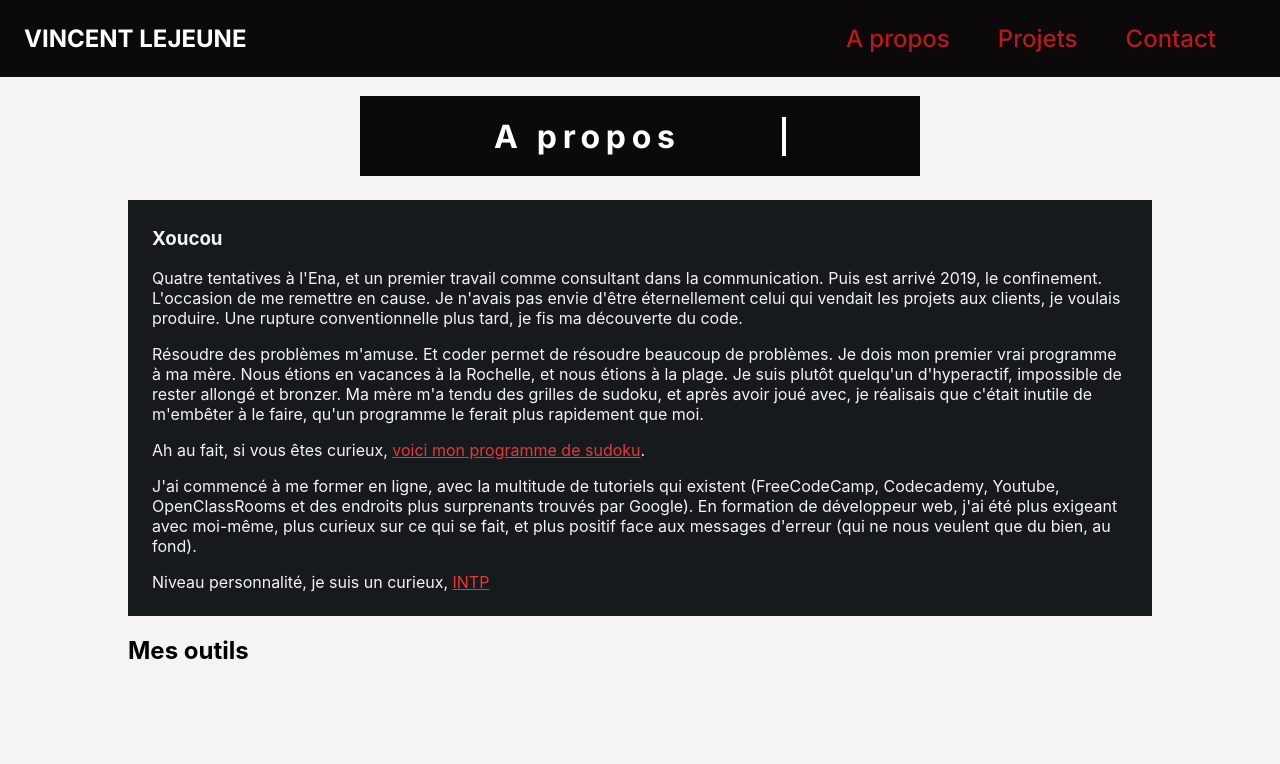
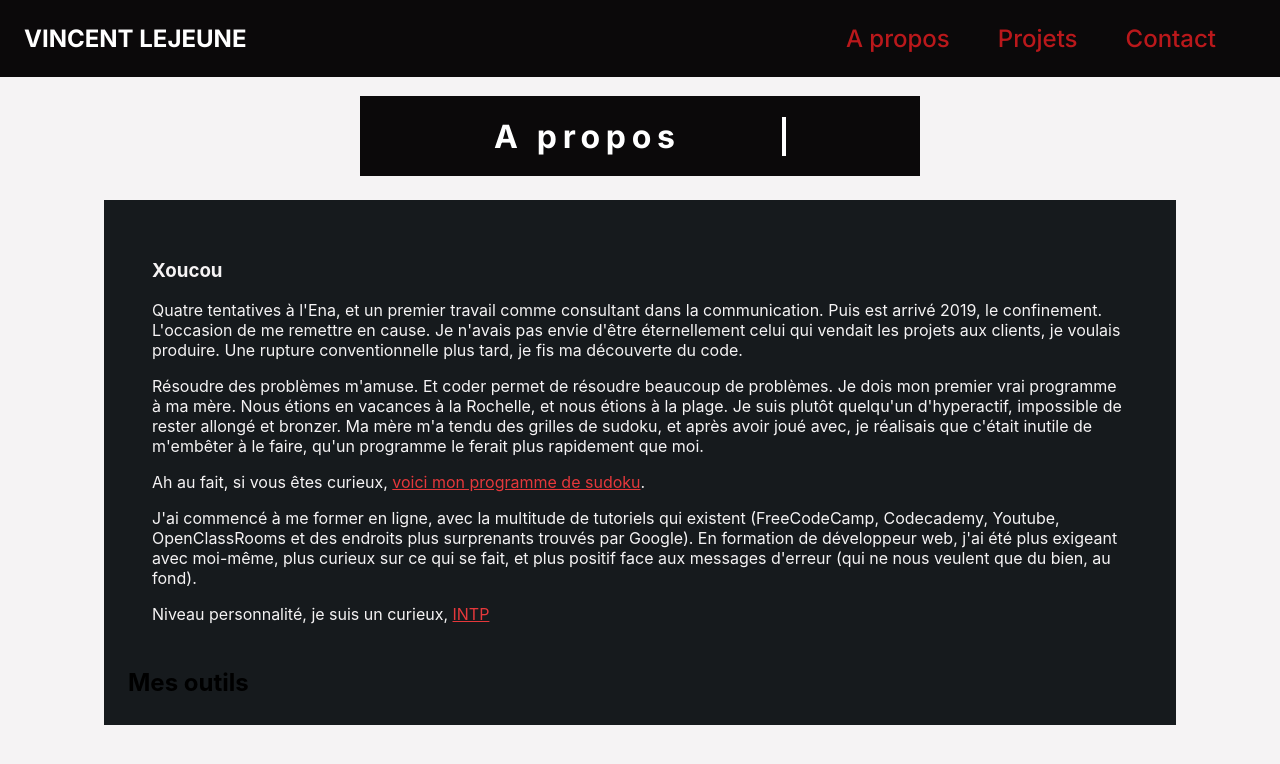
Before and after one commit to VincentCMLejeune/Portfolio, a React (Create React App) app in the folder portfolio/: page /about in a window 1280 px wide. Shown: the top 764 px of the page. Built offline with nearby package versions, Linux system fonts and the light colour scheme.

Commit message:
Harmonized content styling

```diff
--- a/portfolio/src/screens/about/About.jsx
+++ b/portfolio/src/screens/about/About.jsx
@@ -7,12 +7,12 @@ export default function About() {
   return (
     <>
       <Header />
+      <div className={styles.introductionContainer}>
+        <div className={styles.introduction}>
+          <h2>A propos</h2>
+        </div>
+      </div>
       <div className={styles.about}>
-        <div className={styles.introductionContainer}>
-          <div className={styles.introduction}>
-            <h2>A propos</h2>
-          </div>
-        </div>
         <Introduction />
         <h2>Mes outils</h2>
       </div>
--- a/portfolio/src/screens/about/About.module.css
+++ b/portfolio/src/screens/about/About.module.css
@@ -1,6 +1,8 @@
 .about {
-  margin: 6em auto 0 auto;
+  margin: 1.5em auto 0 auto;
   width: 64rem;
+  background-color: var(--dark-gray);
+  padding: 0.5em 1.5em;
 }
 
 .introductionContainer {
@@ -8,7 +10,7 @@
   height: 5em;
   background: var(--black);
   display: flex;
-  margin: 0 auto;
+  margin: 6em auto 0 auto;
   justify-content: center;
   align-items: center;
 }
```
